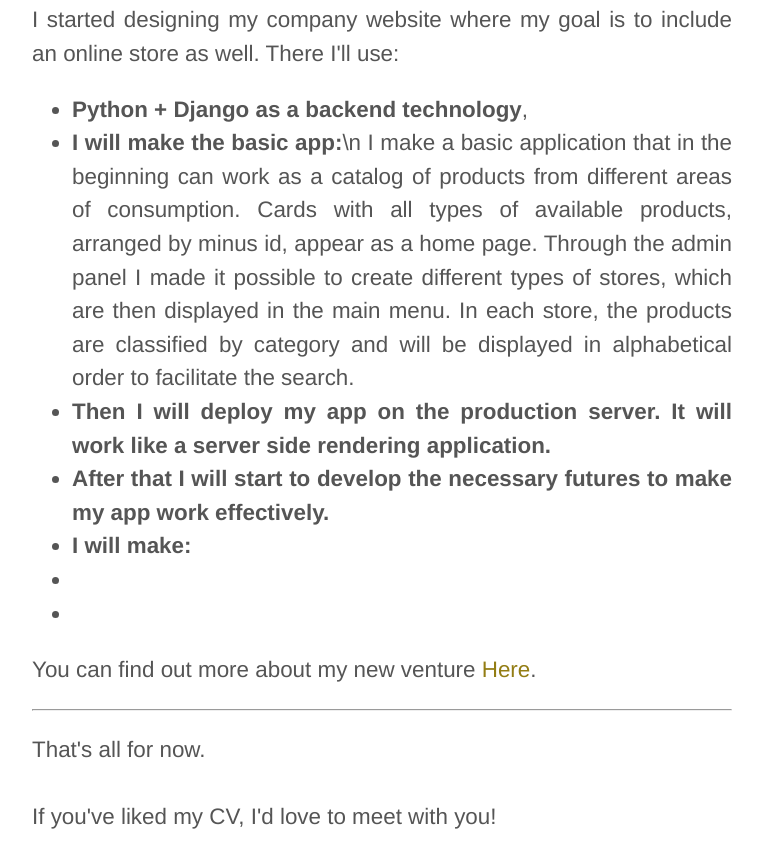
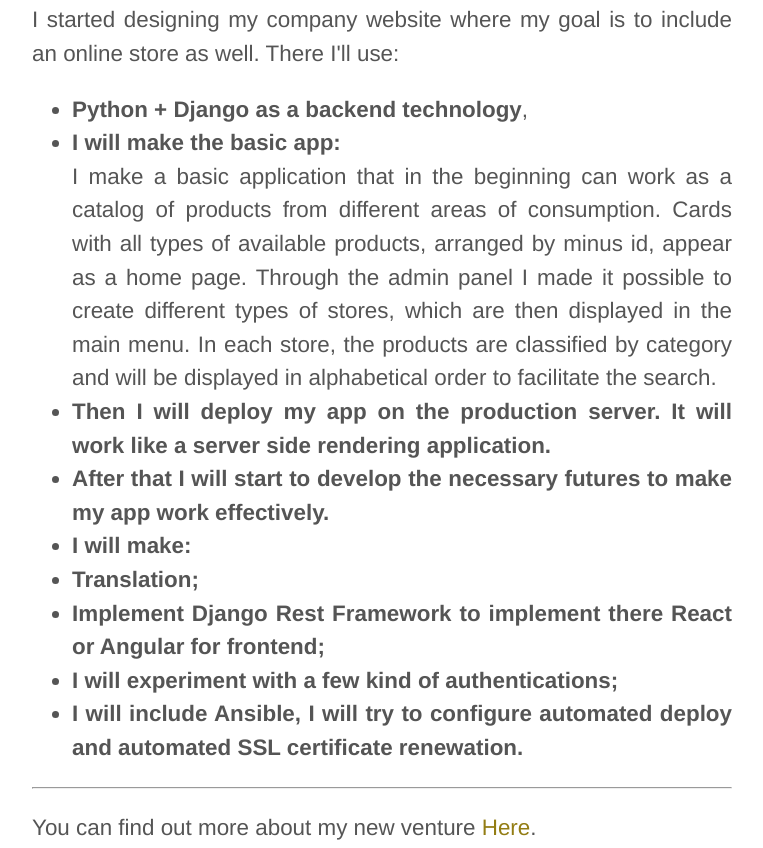
Before and after one commit to scallopy/scallopy.github.io, a plain HTML site: page index.html in a window 1280 px wide. Shown: the part 2555-3403 px from the top of the page, without its empty margins (258-1021 px from the left). Drawn offline with Linux system fonts and the light colour scheme.

Commit message:
New 2021 year

```diff
--- a/index.html
+++ b/index.html
@@ -43,7 +43,7 @@
     </p>
 
     <p>
-    The first technologies I encountered were <strong>HTML</strong>, <strong>CSS</strong>, <strong>WordPress</strong> and <strong>C#</strong>. After the course I managed to create my first <a href="https://www.autoelectronicselectra.com/en/">my first web site</a>. Even though it's not quite good looking, with it I gained some valuable skills:
+    The first technologies I encountered there were <strong>HTML</strong>, <strong>CSS</strong>, <strong>WordPress</strong> and <strong>C#</strong>. After the course I managed to create my first <a href="https://www.autoelectronicselectra.com/en/">web site</a>. Even though it's not quite good looking, with it I gained some valuable skills:
     <ul>
       <li><strong>think about what features should a product have</strong>,</li>
       <li><strong>deploy a product in a production environment (Linode)</strong>,</li>
@@ -86,15 +86,22 @@
     I started designing my company website where my goal is to include an online store as well. There I'll use:
     <ul>
       <li><strong>Python + Django as a backend technology</strong>,</li>
-      <li><strong>I will make the basic app:</strong>\n
+      <li><strong>I will make the basic app:</strong><br>
       I make a basic application that in the beginning can work as a catalog of products from different areas of consumption. Cards with all types of available products, arranged by minus id, appear as a home page. Through the admin panel I made it possible to create different types of stores, which are then displayed in the main menu. In each store, the products are classified by category and will be displayed in alphabetical order to facilitate the search.
       </li>
       <li><strong>Then I will deploy my app on the production server. It will work like a server side rendering application.</strong></li>
       <li><strong>After that I will start to develop the necessary futures to make my app work effectively.</strong></li>
-      <li><strong>I will make:</strong></li>
-      <li><strong></strong></li>
-      <li><strong></strong></li>
+      <li><strong>I will make:</strong>
+        <li><strong>Translation;</strong></li>
+        <li><strong>Implement Django Rest Framework to implement there React or Angular for frontend;</strong></li>
+        <li><strong>I will experiment with a few kind of authentications;</strong></li>
+        <li><strong>I will include Ansible, I will try to configure automated deploy and automated SSL certificate renewation.</strong></li>
+      </li>
     </ul>
+    </p>
+
+    <hr />
+    <p>
     You can find out more about my new venture <a href="https://github.com/scallopy/GR">Here</a>.
     </p>
 
```
